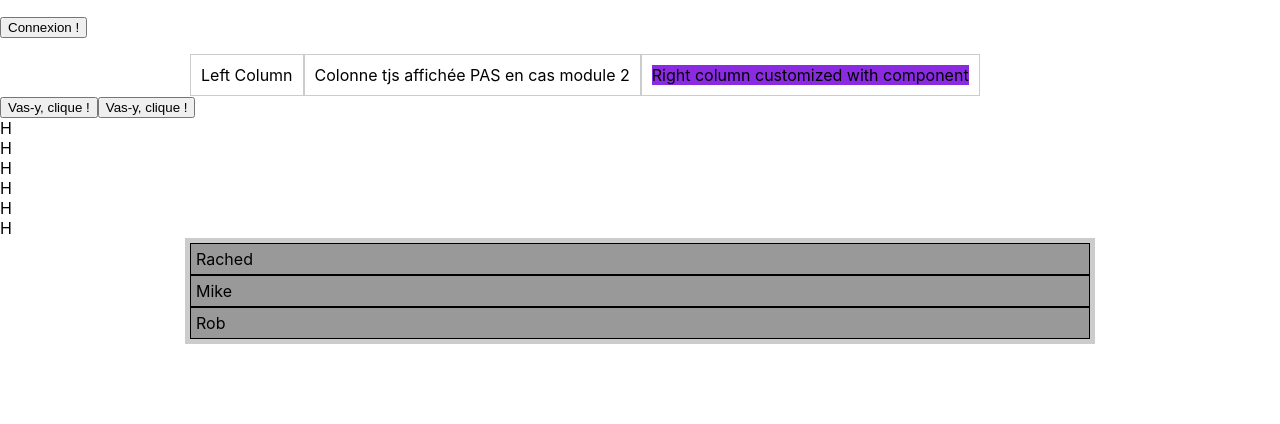
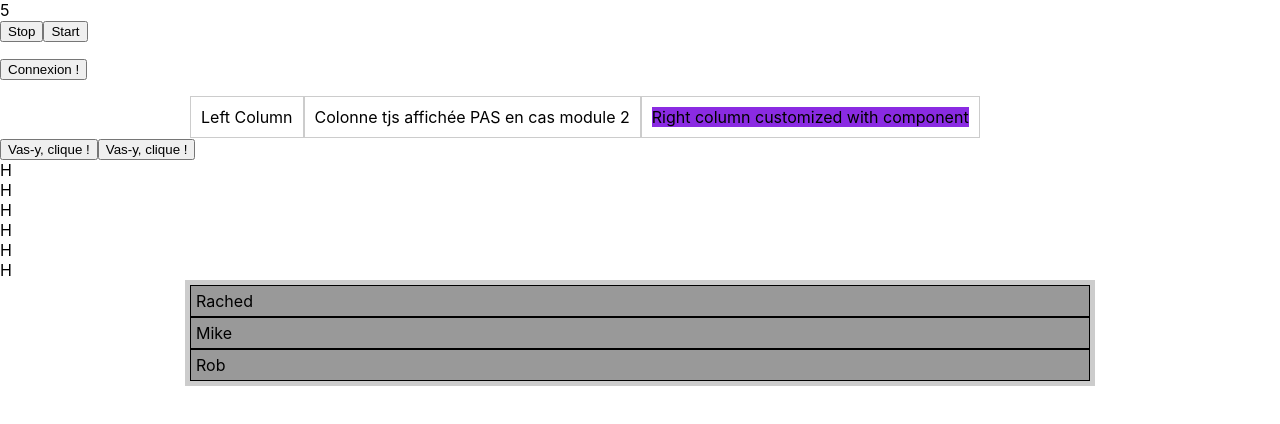
Before and after one commit to rached-bch/react-basic-starter, a React (Create React App) app: page / in a window 1280 px wide. Shown: the top 424 px of the page. Built offline with nearby package versions, Linux system fonts and the light colour scheme.

Commit message:
Exemple rendu dynamique avec state

```diff
--- a/src/App.js
+++ b/src/App.js
@@ -7,6 +7,7 @@ import Columns from "./Columns";
 import Section from "./Section";
 import Users from "./Users";
 import Form from "./Form";
+import TimeCounter from "./TimeCounter";
 
 class App extends Component {
   users = ["Rached", "Mike", "Rob"];
@@ -21,6 +22,7 @@ class App extends Component {
     let won = new Date().getSeconds() % 2 === 0;
     return (
       <div>
+        <TimeCounter></TimeCounter>
         <Form></Form>
         {won && (
           <Columns
--- /dev/null
+++ b/src/TimeCounter.js
@@ -0,0 +1,29 @@
+import React, { Component } from "react";
+export default class TimeCounter extends Component {
+  state = {
+    currentSecond: 0
+  };
+  constructor(props) {
+    super(props);
+    this.simulateStatTimer();
+  }
+  simulateStatTimer = () => {
+    this.executedTimer = setInterval(() => {
+      console.log("interval executed");
+      const seconds = this.state.currentSecond + 1;
+      this.setState({ currentSecond: seconds });
+    }, 1000);
+  };
+  simulateStopTimer = () => {
+    clearInterval(this.executedTimer);
+  };
+  render() {
+    return (
+      <div>
+        <div className="timer">{this.state.currentSecond}</div>
+        <button onClick={this.simulateStopTimer}>Stop</button>
+        <button onClick={this.simulateStatTimer}>Start</button>
+      </div>
+    );
+  }
+}
```
